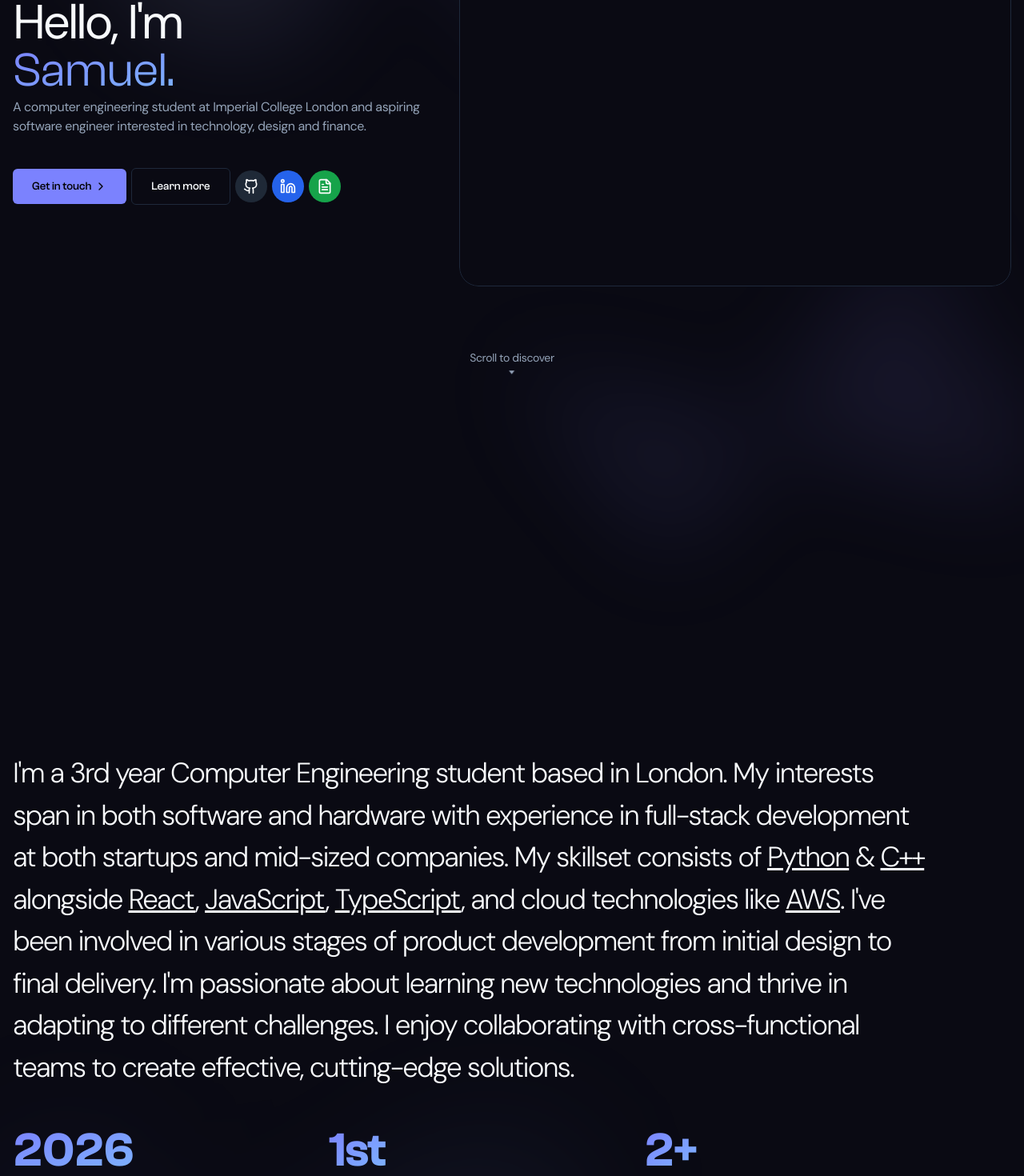
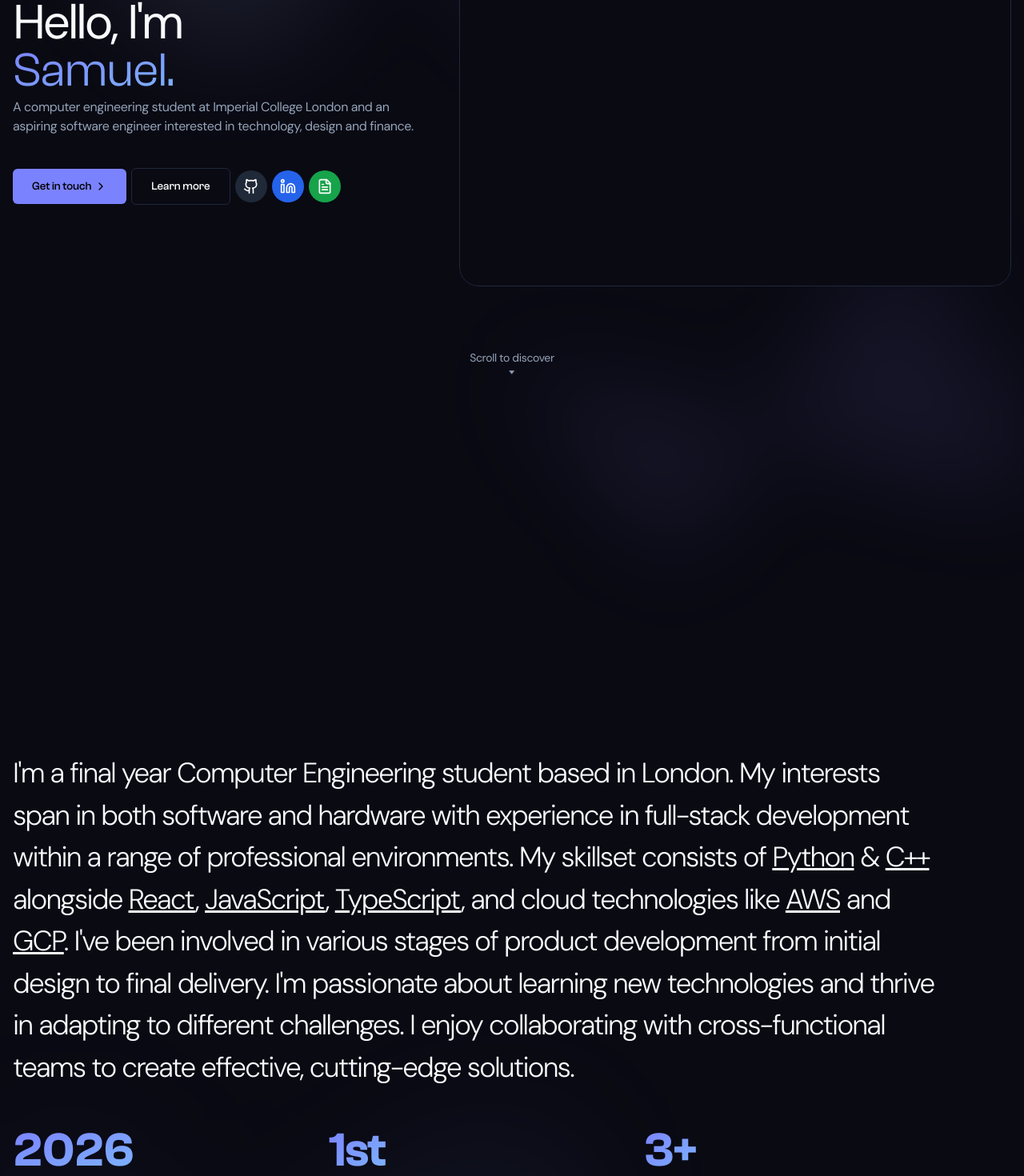
Before and after one commit to SamuelKhoo2003/Portfolio, a Next.js app: page / in a window 1280 px wide. Shown: the part 300-1770 px from the top of the page at 80% size. Built offline with nearby package versions, Linux system fonts and the light colour scheme.

Commit message:
feat [ssk122]: updated new roles and 2026 availability

```diff
--- a/src/components/Experiences.tsx
+++ b/src/components/Experiences.tsx
@@ -4,6 +4,14 @@ import { AnimatedButton } from "@/components/ui/animatedButton";
 export const workExperience = [
   {
     id: 1,
+    title: "Software Engineer Intern",
+    desc: "Independently developed and deployed internal security tools and customer tools within AWS IAM.",
+    className: "md:col-span-2",
+    thumbnail: "/assets/amazon-web-services.png",
+    url: "https://aws.amazon.com/",
+  },
+  {
+    id: 2,
     title: "Fullstack Engineering Intern",
     desc: "Assisted in the development of a fitness app for both iOS & Android platforms using React Native.",
     className: "md:col-span-2",
@@ -11,7 +19,7 @@ export const workExperience = [
     url: "https://www.runna.com/",
   },
   {
-      id: 2,
+    id: 3,
     title: "Software Engineering Intern",
     desc: "Spearheaded the development of a web-based 3D viewer using Django and Javascript.",
     className: "md:col-span-2",
--- a/src/pages/index.tsx
+++ b/src/pages/index.tsx
@@ -37,7 +37,7 @@ import MagicButton from "@/components/ui/magicButton";
 const aboutStats = [
   { label: "Expected graduation year", value: "2026" },
   { label: "Predicted grade", value: "1st" },
-  { label: "Companies worked with", value: "2+" },
+  { label: "Companies worked with", value: "3+" },
 ];
 
 const projects = [
@@ -107,13 +107,13 @@ const extras = [
   {
     title: "Springs & Work Shadowing",
     description:
-      "JP-Morgan Technology Virtual Program - 2023\n ACCESSIA Work Shadowing Program - 2022",
+      "Maven Securities Insight Into Technology - 2024\n JP-Morgan Technology Virtual Program - 2023",
     icon: Briefcase,
   },
   {
     title: "Teaching",
     description:
-      "Imperial College Programming UTA - 2022-2024\n Private Tutor (CS & Maths) - 2022-2024",
+      "Imperial College Programming UTA - 2022-2025\n Private Tutor (CS & Maths) - 2022-2025",
     icon: School,
   },
   {
@@ -271,7 +271,7 @@ export default function Home() {
                 data-scroll-speed=".06"
                 className="mt-1 max-w-lg tracking-tight text-muted-foreground 2xl:text-xl"
               >
-                A computer engineering student at Imperial College London and aspiring software engineer interested in technology, design and finance.
+                A computer engineering student at Imperial College London and an aspiring software engineer interested in technology, design and finance.
               </p>
             </div>
             <span
@@ -351,10 +351,10 @@ export default function Home() {
             className="my-14 flex max-w-6xl flex-col justify-start space-y-10"
           >
             <h2 className="py-16 pb-2 text-3xl font-light leading-normal tracking-tighter text-foreground xl:text-[35px]">
-                I&apos;m a 3rd year Computer Engineering student based in London.
-                My interests span in both software and hardware with experience in full-stack development at both
-                startups and mid-sized companies. My skillset consists of <u>Python</u> & <u>C++</u> alongside <u>React</u>, <u>JavaScript</u>, <u>TypeScript</u>,
-                and cloud technologies like <u>AWS</u>. I&apos;ve been involved in various stages of product development from initial design to final delivery. I&apos;m passionate
+                I&apos;m a final year Computer Engineering student based in London.
+                My interests span in both software and hardware with experience in full-stack development within a range of professional environments.
+                My skillset consists of <u>Python</u> & <u>C++</u> alongside <u>React</u>, <u>JavaScript</u>, <u>TypeScript</u>,
+                and cloud technologies like <u>AWS</u> and <u>GCP</u>. I&apos;ve been involved in various stages of product development from initial design to final delivery. I&apos;m passionate
                 about learning new technologies and thrive in adapting to different challenges. I enjoy collaborating with cross-functional teams to create
                 effective, cutting-edge solutions.
             </h2>
@@ -555,9 +555,13 @@ export default function Home() {
                   <span className="text-lg tracking-tight text-foreground">
                     {extra.title}
                   </span>
-                  <span className="mt-2 tracking-tighter text-muted-foreground">
+                  {/* <span className="mt-2 tracking-tighter text-muted-foreground">
                     {extra.description}
-                  </span>
+                  </span> */}
+                  <div
+                    className="mt-2 tracking-tighter text-muted-foreground"
+                    dangerouslySetInnerHTML={{ __html: extra.description.replace(/\n/g, "<br />") }}
+                  />
                 </div>
               ))}
             </motion.div>
@@ -577,7 +581,7 @@ export default function Home() {
               <span className="text-gradient clash-grotesk">together.</span>
             </h2>
             <p className="mt-1.5 text-base tracking-tight text-muted-foreground xl:text-lg">
-              I&apos;m currently available for 6-month placements or summer internships in 2025, in both software and hardware.
+              I&apos;m currently available for software engineering graduate roles and summer internships in 2026.
             </p>
             <div className="flex items-center justify-center mt-6 space-x-4">
               {/* Could add confetti effect and custom animated background for future */}
```
Also changed, not shown: public/assets/amazon-web-services.png (added), public/assets/aws.webp (added). Lines whose indentation alone changed are shown as unchanged.
